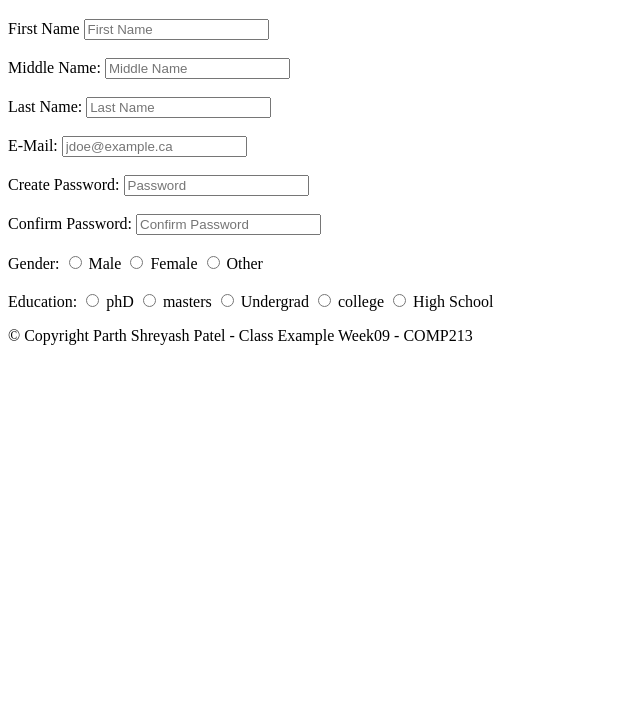
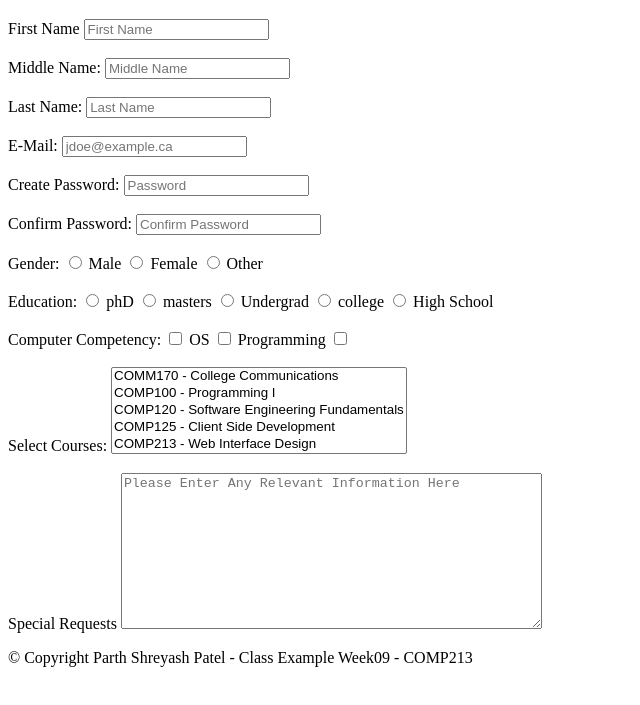
Before and after one commit to sayus61894/comp213, a plain HTML site: page week09/week09.html in a window 1280 px wide. Shown: the part 61-766 px from the top of the page, without its empty margins (0-640 px from the left). Drawn offline with Linux system fonts and the light colour scheme.

Commit message:
Added More Content

```diff
--- a/week09/week09.html
+++ b/week09/week09.html
@@ -45,13 +45,29 @@
             <input type="radio" id="college" name="education" value="college">
             <label for="college">college</label>
             <input type="radio" id="highSchool" name="education" value="highSchool">
-            <label for="highSchool">High School</label>
-
+            <label for="highSchool">High School</label><br><br>
+            Computer Competency:
+            <input type="checkbox" id="OS" name="computerCompetency" value="OS">
+            <label for="OS">OS</label>
+            <input type="checkbox" id="Programming" name="computerCompetency" value="Programming">
+            <label for="Programming">Programming</label>
+            <input type="checkbox" id="" name="computerCompetency" value="">
+            <label for=""></label>
+            <!-- Copy above and Enter more -->
+            <br><br>
+            <label for="courses">Select Courses: </label>
+            <select multiple="multiple" name="courses" size="5">
+                <option value="COMM170">COMM170 - College Communications</option>
+                <option value="COMP100">COMP100 - Programming I</option>
+                <option value="COMP120">COMP120 - Software Engineering Fundamentals</option>
+                <option value="COMP125">COMP125 - Client Side Development</option>
+                <option value="COMP213">COMP213 - Web Interface Design</option>
+            </select><br><br>
+            <label for="specialRequest">Special Requests</label>
+            <textarea placeholder="Please Enter Any Relevant Information Here" rows="10" cols="50"></textarea>
         </form>
     </main>
     <footer>
         <p id="copyright">&copy;&nbsp;Copyright Parth Shreyash Patel - Class Example Week09 - COMP213</p>
     </footer>
-</body>
-
-</html>
+</body></html>
```
